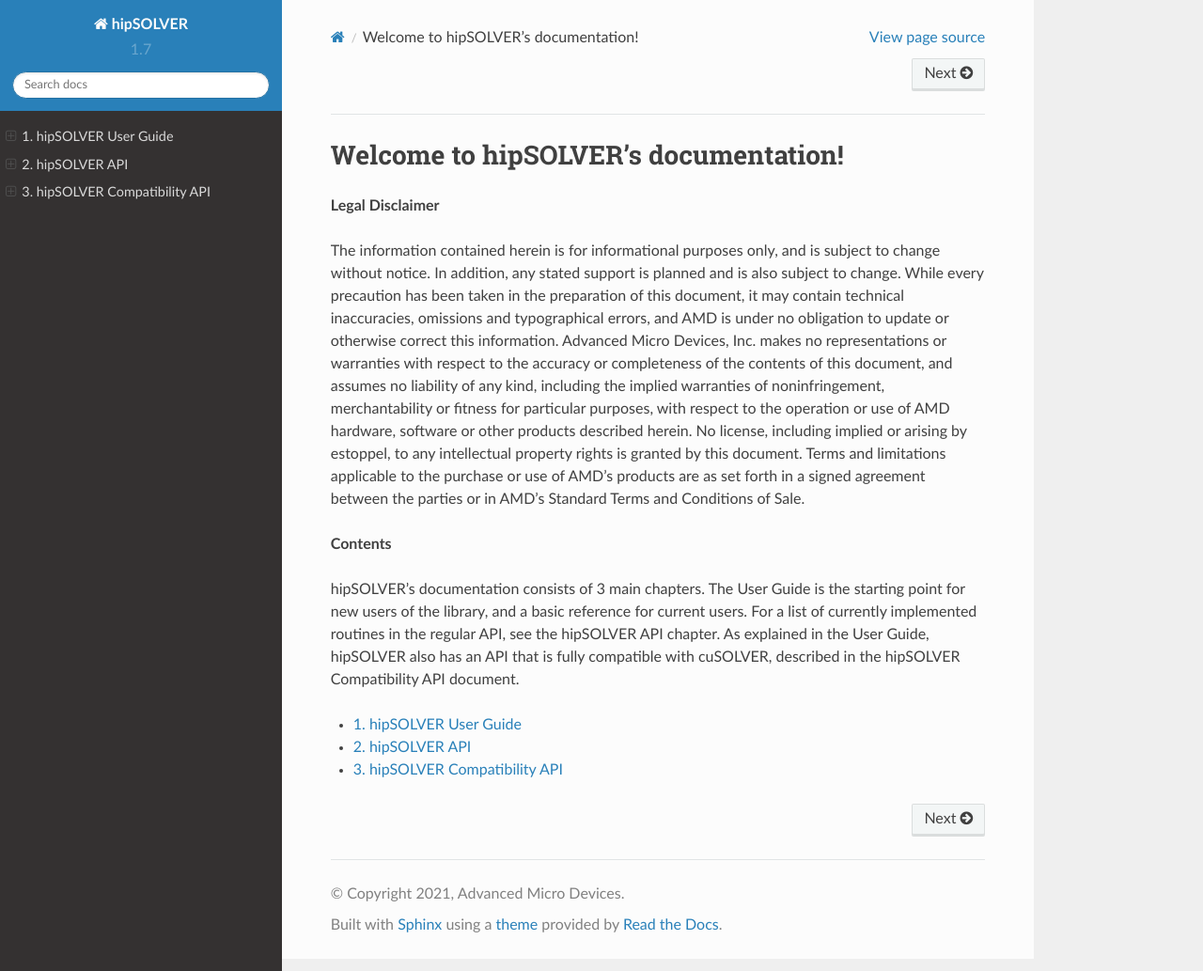
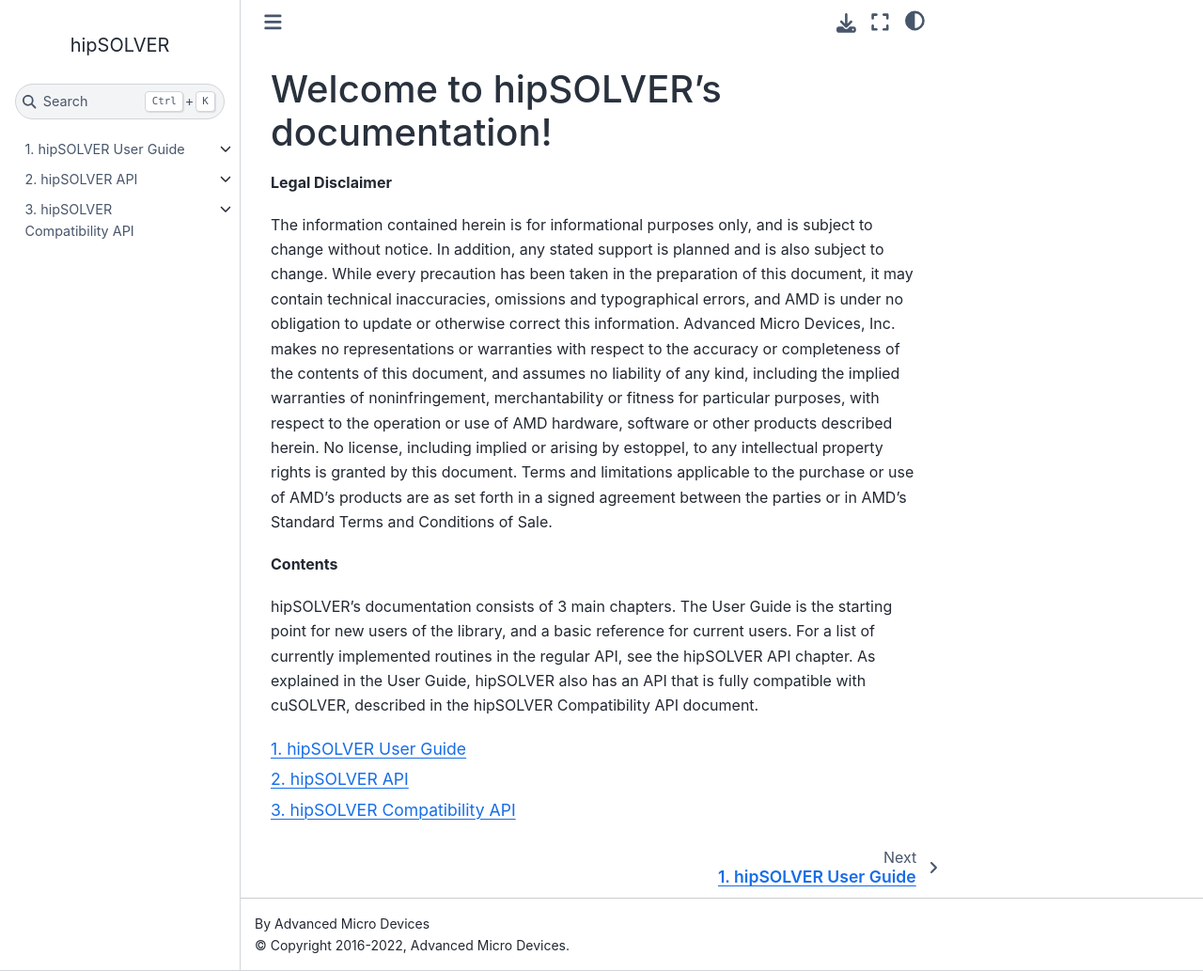
Before and after one commit to ROCm/hipSOLVER, a Sphinx documentation site: the page built from docs/source/index.rst, in a window 1280 px wide and 1033 px high. Shown: the whole window at 94% size. Built offline with Sphinx 7.4.7 and the Sphinx Book theme 1.1.4, drawn with Linux system fonts in a browser that asks for light colours; some of the changed lines change nothing that is shown.

Commit message:
Changing Documentation Template - hipSOLVER

```diff
--- a/docs/source/conf.py
+++ b/docs/source/conf.py
@@ -1,3 +1,45 @@
+"""Copyright (C) 2016-2022 Advanced Micro Devices, Inc. All rights reserved.
+
+   Permission is hereby granted, free of charge, to any person obtaining a copy
+   of this software and associated documentation files (the "Software"), to deal
+   in the Software without restriction, including without limitation the rights
+   to use, copy, modify, merge, publish, distribute, sublicense, and/or sell cop-
+   ies of the Software, and to permit persons to whom the Software is furnished
+   to do so, subject to the following conditions:
+
+   The above copyright notice and this permission notice shall be included in all
+   copies or substantial portions of the Software.
+
+   THE SOFTWARE IS PROVIDED "AS IS", WITHOUT WARRANTY OF ANY KIND, EXPRESS OR IM-
+   PLIED, INCLUDING BUT NOT LIMITED TO THE WARRANTIES OF MERCHANTABILITY, FITNESS
+   FOR A PARTICULAR PURPOSE AND NONINFRINGEMENT. IN NO EVENT SHALL THE AUTHORS OR
+   COPYRIGHT HOLDERS BE LIABLE FOR ANY CLAIM, DAMAGES OR OTHER LIABILITY, WHETHER
+   IN AN ACTION OF CONTRACT, TORT OR OTHERWISE, ARISING FROM, OUT OF OR IN CONNE-
+   CTION WITH THE SOFTWARE OR THE USE OR OTHER DEALINGS IN THE SOFTWARE.
+"""
+
+# -*- coding: utf-8 -*-
+#
+# hipSOLVER documentation build configuration file, created by
+# sphinx-quickstart on Mon Jan  8 16:34:42 2018.
+#
+# This file is execfile()d with the current directory set to its
+# containing dir.
+#
+# Note that not all possible configuration values are present in this
+# autogenerated file.
+#
+# All configuration values have a default; values that are commented out
+# serve to show the default.
+
+# If extensions (or modules to document with autodoc) are in another directory,
+# add these directories to sys.path here. If the directory is relative to the
+# documentation root, use os.path.abspath to make it absolute, like shown here.
+#
+# import os
+# import sys
+# sys.path.insert(0, os.path.abspath('.'))
+
 import os
 import sys
 import subprocess
@@ -16,13 +58,24 @@
 # Add any Sphinx extension module names here, as strings. They can be
 # extensions coming with Sphinx (named 'sphinx.ext.*') or your custom
 # ones.
-extensions = ['sphinx.ext.mathjax', 'breathe', "m2r2"]
+extensions = ['sphinx.ext.mathjax',
+               'breathe',
+               "sphinx.ext.duration",
+               "sphinx.ext.doctest",
+               "sphinx.ext.autodoc",
+               "sphinx.ext.autosummary",
+               "sphinx.ext.intersphinx",
+               #"sphinx_external_toc",
+               "sphinx_design",
+               "sphinx_copybutton",
+               "myst_nb"]
+
+# MyST Configuration
+myst_enable_extensions = ["colon_fence", "linkify"]
+myst_heading_anchors = 3
+
 breathe_projects = { "hipSOLVER": "../docBin/xml" }
 breathe_default_project = "hipSOLVER"
-breathe_domain_by_extension = {
-  "h" : "c",
-  "hpp" : "cpp",
-}
 
 # Add any paths that contain templates here, relative to this directory.
 templates_path = ['_templates']
@@ -30,17 +83,14 @@
 # The suffix(es) of source filenames.
 # You can specify multiple suffix as a list of string:
 #
-# source_suffix = ['.rst', '.md']
-source_suffix = {
-    '.rst': 'restructuredtext',
-    '.md': 'markdown'}
+source_suffix = ['.rst', '.md']
 
 # The master toctree document.
 master_doc = 'index'
 
 # General information about the project.
 project = u'hipSOLVER'
-copyright = u'2021, Advanced Micro Devices'
+copyright = u'2016-2022, Advanced Micro Devices'
 author = u'Advanced Micro Devices'
 
 # The version info for the project you're documenting, acts as replacement for
@@ -48,9 +98,9 @@
 # built documents.
 #
 # The short X.Y version.
-version = u'1.7'
+#version = u'0.8'
 # The full version, including alpha/beta/rc tags.
-release = u'1.7.0'
+#release = u'0.8'
 
 # The language for content autogenerated by Sphinx. Refer to documentation
 # for a list of supported languages.
@@ -82,24 +132,33 @@
 #    html_theme = 'default'
 #else:
 import sphinx_rtd_theme
-html_theme = "sphinx_rtd_theme"
-html_theme_path = [sphinx_rtd_theme.get_html_theme_path()]
+#html_theme = "sphinx_rtd_theme"
+#html_theme_path = [sphinx_rtd_theme.get_html_theme_path()]
+#html_logo = "rocm_logo.png"
+
+html_theme = "sphinx_book_theme"
+html_title = project
+html_theme_options = {
+    "home_page_in_toc": True,
+    "use_edit_page_button": True,
+    "repository_url": "https://github.com/ROCmSoftwarePlatform/hipSOLVER/",
+#TODO: import branch based on current git checkout
+    "repository_branch": "develop",
+    "path_to_docs": "docs",
+}
 
 # Theme options are theme-specific and customize the look and feel of a theme
 # further.  For a list of options available for each theme, see the
 # documentation.
-#
 html_theme_options = {
-    'navigation_depth': 4,
-    'prev_next_buttons_location': 'both',
-    'display_version': True,
-    'collapse_navigation': False,
+    'logo_only': True,
+    'display_version': True
 }
 
 # Add any paths that contain custom static files (such as style sheets) here,
 # relative to this directory. They are copied after the builtin static files,
 # so a file named "default.css" will overwrite the builtin "default.css".
-# html_static_path = ['_static']
+#html_static_path = ['_static']
 
 # Custom sidebar templates, must be a dictionary that maps document names
 # to template names.
@@ -124,12 +183,15 @@
 
 latex_elements = {
     # The paper size ('letterpaper' or 'a4paper').
+    #
     'papersize': 'letterpaper',
 
     # The font size ('10pt', '11pt' or '12pt').
+    #
     'pointsize': '10pt',
 
     # Additional stuff for the LaTeX preamble.
+    #
     'preamble': '\setcounter{tocdepth}{5}',
 
     # Latex figure (float) alignment
@@ -163,6 +225,6 @@
 #  dir menu entry, description, category)
 texinfo_documents = [
     (master_doc, 'hipSOLVER', u'hipSOLVER Documentation',
-     author, 'hipSOLVER development team', 'Marshalling library for LAPACK routines on the GPU',
+     author, 'hipSOLVER', 'SOLVER for AMD ROCm',
      'Miscellaneous'),
 ]
```
Also changed, not shown: docs/source/requirements.txt (+201 -36 lines), .readthedocs.yaml, 1 other file.
